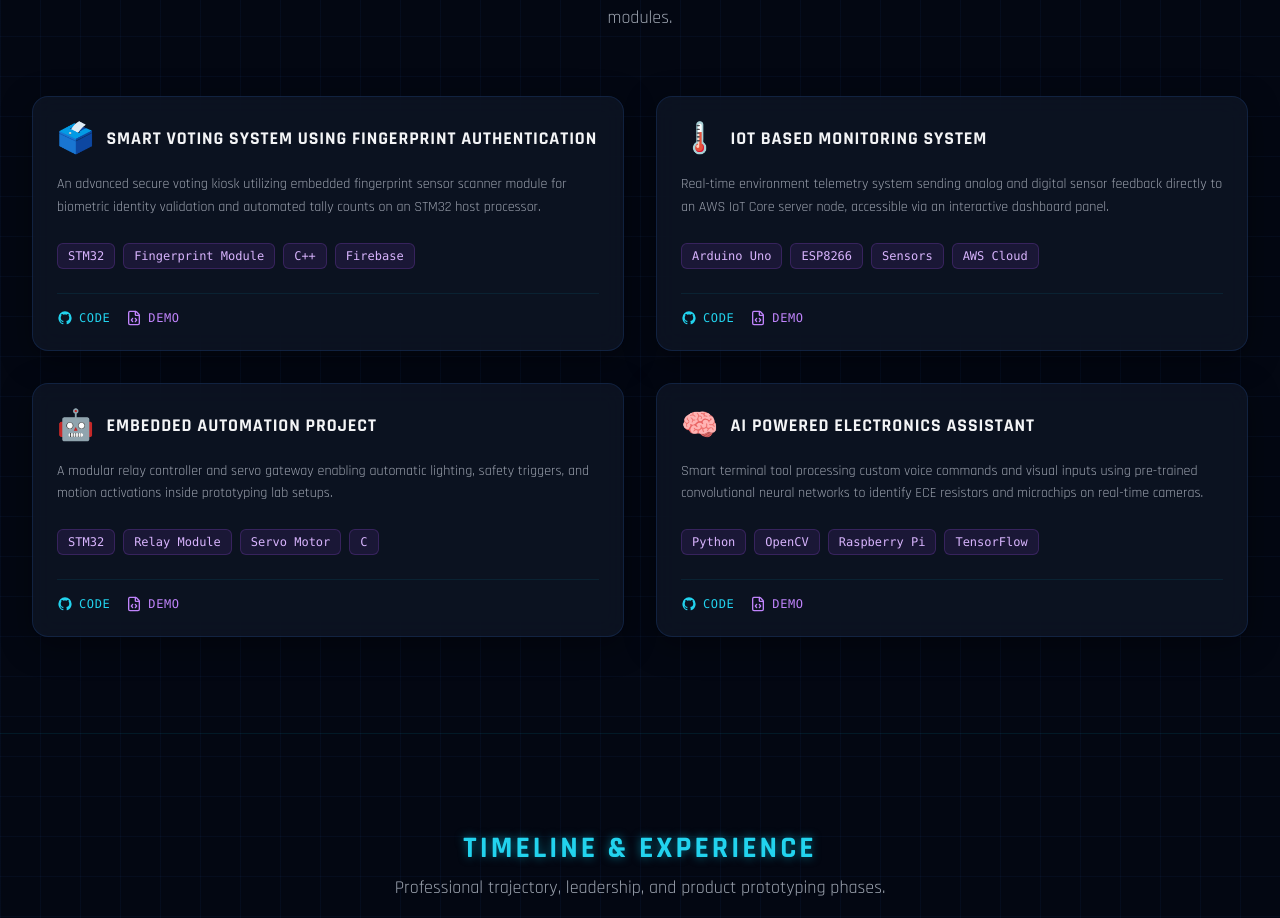
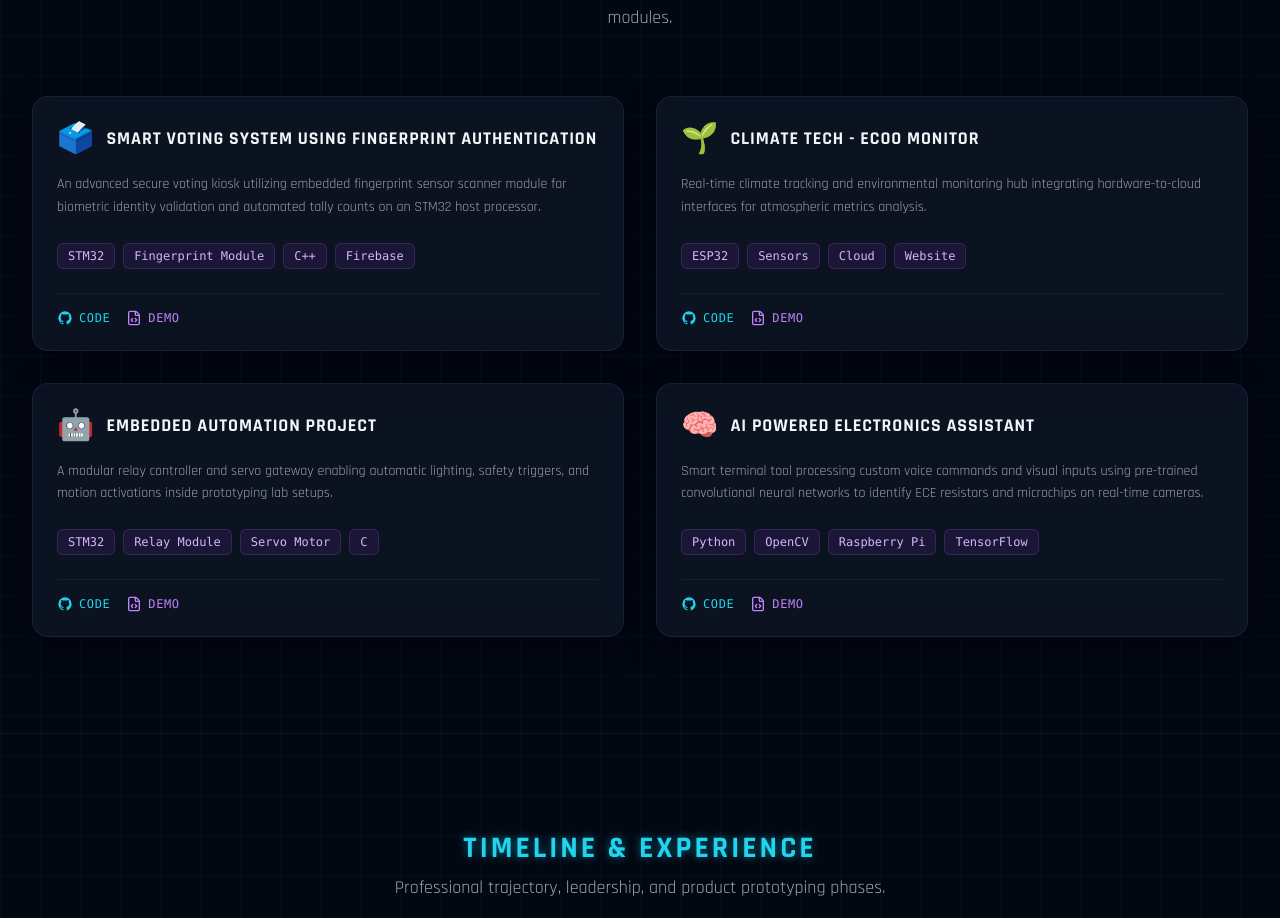
Before and after one commit to PraneethKV27/Portfolio, a React (Vite) app: page / in a window 1280 px wide. Shown: the part 2124-3042 px from the top of the page. Built offline with nearby package versions, Linux system fonts and the light colour scheme.

Commit message:
feat: update IoT monitor project to Ecoo Monitor climate tech

```diff
--- a/src/App.jsx
+++ b/src/App.jsx
@@ -44,12 +44,12 @@ export default function App() {
       icon: '🗳️'
     },
     {
-      title: 'IoT Based Monitoring System',
-      desc: 'Real-time environment telemetry system sending analog and digital sensor feedback directly to an AWS IoT Core server node, accessible via an interactive dashboard panel.',
-      tech: ['Arduino Uno', 'ESP8266', 'Sensors', 'AWS Cloud'],
-      github: '#',
-      live: '#',
-      icon: '🌡️'
+      title: 'Climate Tech - Ecoo Monitor',
+      desc: 'Real-time climate tracking and environmental monitoring hub integrating hardware-to-cloud interfaces for atmospheric metrics analysis.',
+      tech: ['ESP32', 'Sensors', 'Cloud', 'Website'],
+      github: 'https://github.com/PraneethKV27/ecoo-monitor',
+      live: 'https://github.com/PraneethKV27/ecoo-monitor/blob/main/README.md',
+      icon: '🌱'
     },
     {
       title: 'Embedded Automation Project',
--- a/src/components/AIAssistant.jsx
+++ b/src/components/AIAssistant.jsx
@@ -17,6 +17,9 @@ export default function AIAssistant() {
     "⚡ Circuit traces on the background are active! They respond to page flow!"
   ];
 
+  const [isFollowing, setIsFollowing] = useState(false);
+  const isFollowingRef = useRef(false);
+
   useEffect(() => {
     // Intermittent roaming path finder loop
     const moveInterval = setInterval(() => {
@@ -33,15 +36,27 @@ export default function AIAssistant() {
         setSpeech(true);
         setTimeout(() => setSpeech(false), 6000);
       }
-    }, 8000);
+
+      // Roam randomly ONLY if NOT following the cursor
+      if (!isFollowingRef.current) {
+        const maxX = window.innerWidth - 200;
+        const maxY = window.innerHeight - 220;
+        targetPos.current = {
+          x: Math.max(50, Math.random() * maxX),
+          y: Math.max(window.innerHeight - 400, Math.random() * maxY)
+        };
+      }
+    }, 5000);
 
     const mouseTracker = (e) => {
       mousePos.current = { x: e.clientX, y: e.clientY };
-      // Move targetPos to follow mouse cursor with a slight delay offset (e.g. 40px right, 40px down)
-      targetPos.current = {
-        x: Math.min(window.innerWidth - 100, Math.max(20, e.clientX + 40)),
-        y: Math.min(window.innerHeight - 100, Math.max(20, e.clientY + 40))
-      };
+      // Move targetPos to follow mouse cursor ONLY if active
+      if (isFollowingRef.current) {
+        targetPos.current = {
+          x: Math.min(window.innerWidth - 100, Math.max(20, e.clientX + 40)),
+          y: Math.min(window.innerHeight - 100, Math.max(20, e.clientY + 40))
+        };
+      }
     };
 
     window.addEventListener('mousemove', mouseTracker);
@@ -105,14 +120,24 @@ export default function AIAssistant() {
         </div>
       )}
 
-      {/* Interactive Floating Robot Assistant */}
       <div
         className="relative flex flex-col items-center justify-center cursor-pointer group"
-        onClick={() => {
+        onClick={(e) => {
+          e.stopPropagation();
           setIsWaving(true);
-          setSpeechText("👋 Hello! Thanks for clicking me. I hope you enjoy the experience!");
+          setTimeout(() => setIsWaving(false), 2000);
+
+          const nextFollowing = !isFollowing;
+          setIsFollowing(nextFollowing);
+          isFollowingRef.current = nextFollowing;
+
+          if (nextFollowing) {
+            setSpeechText("🎯 LOCKED ON CURSOR!\nI will now follow your movement.");
+          } else {
+            setSpeechText("👋 RELEASED!\nGoing back to autonomous exploration mode.");
+          }
           setSpeech(true);
-          setTimeout(() => setIsWaving(false), 2500);
+          setTimeout(() => setSpeech(false), 4000);
         }}
       >
         {/* Floating Ring Effect */}
```
